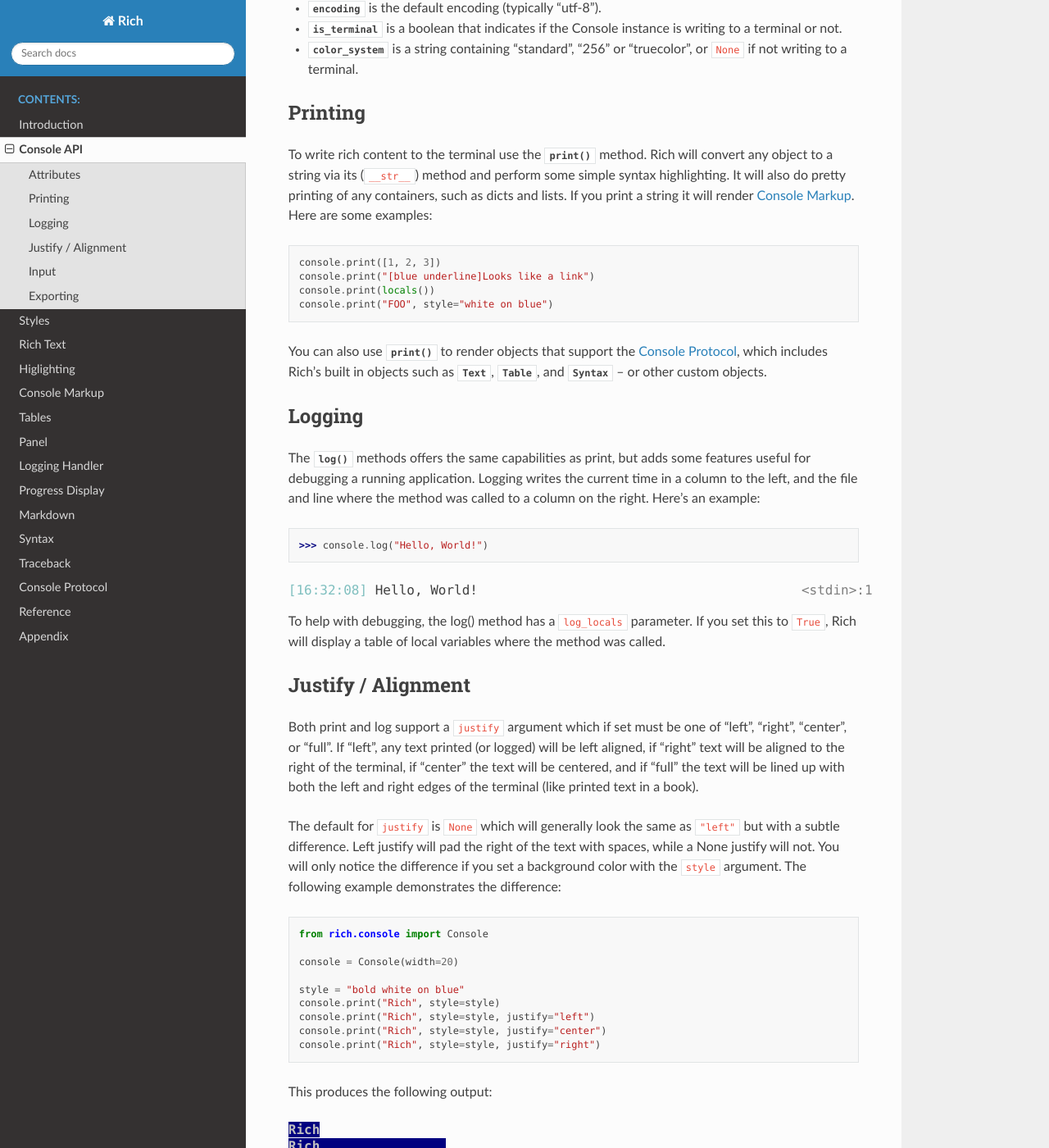
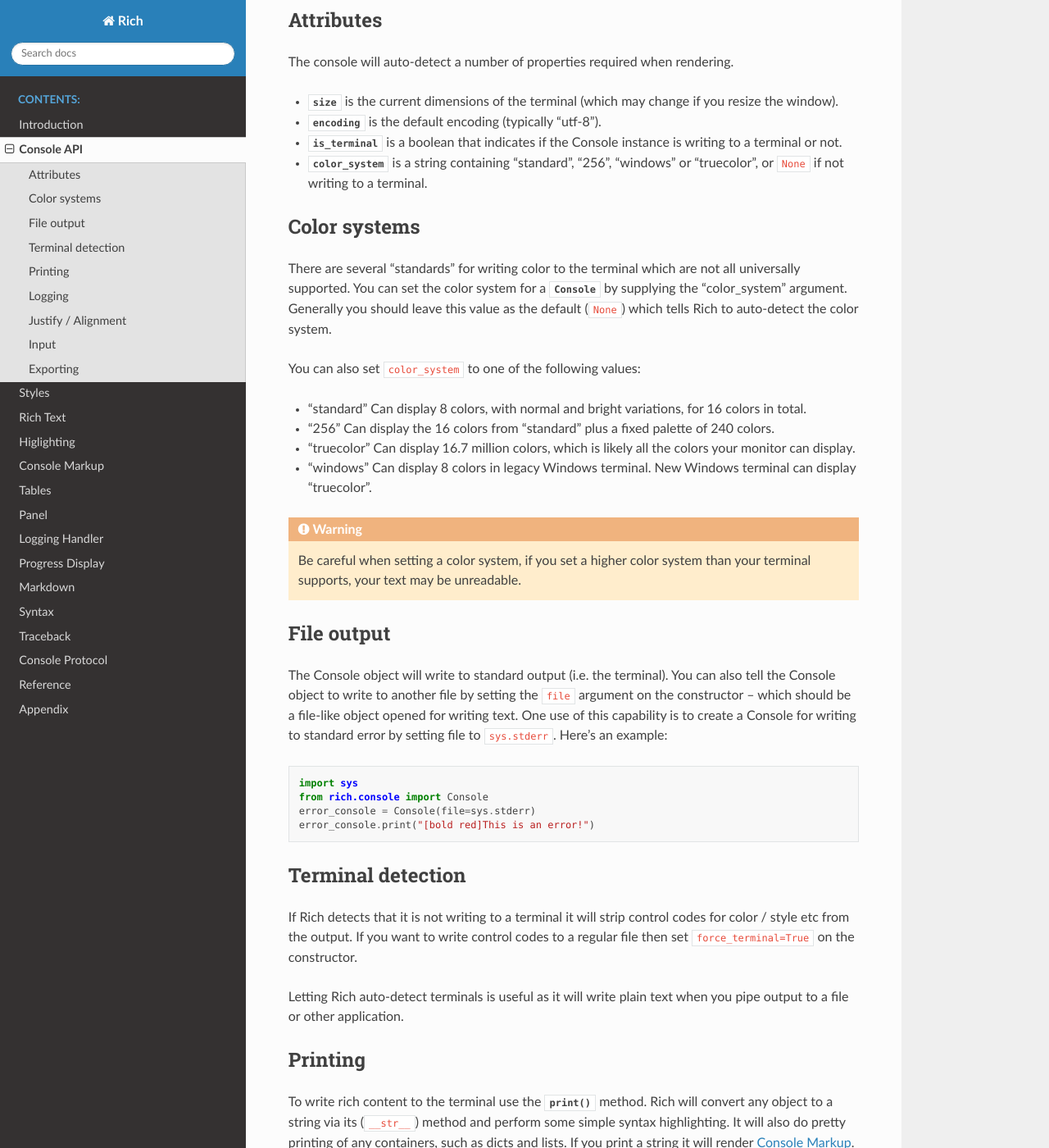
Before and after one commit to Textualize/rich, a Sphinx documentation site: the page built from docs/source/console.rst, in a window 1280 px wide and 1400 px high, scrolled down 543 px. Shown: the whole window at 82% size. Built offline with Sphinx 7.4.7 and the Read the Docs theme 2.0.0, drawn with Linux system fonts in a browser that asks for light colours; some of the changed text lies outside the part shown.

Commit message:
console docs

```diff
--- a/docs/source/console.rst
+++ b/docs/source/console.rst
@@ -1,10 +1,14 @@
 Console API
 ===========
 
-For complete control over terminal formatting, Rich offers a :class:`~rich.console.Console` class. Most applications will require a single Console instance, so you may want to create one at the module level or as an attribute of your top-level object. For example::
+For complete control over terminal formatting, Rich offers a :class:`~rich.console.Console` class. Most applications will require a single Console instance, so you may want to create one at the module level or as an attribute of your top-level object. For example, you  could add a file called "console.py" to your project::
 
     from rich.console import Console
     console = Console()
+
+Then you can import the console from anywhere in your project like this::
+
+    from my_project.console import console
 
 The console object handles the mechanics of generating ANSI escape sequences for color and style. It will auto-detect the capabilities of the terminal and convert colors if necessary.
 
@@ -17,7 +21,42 @@
 * :obj:`~rich.console.Console.size` is the current dimensions of the terminal (which may change if you resize the window).
 * :obj:`~rich.console.Console.encoding` is the default encoding (typically "utf-8").
 * :obj:`~rich.console.Console.is_terminal` is a boolean that indicates if the Console instance is writing to a terminal or not.
-* :obj:`~rich.console.Console.color_system` is a string containing "standard", "256" or "truecolor", or ``None`` if not writing to a terminal.
+* :obj:`~rich.console.Console.color_system` is a string containing "standard", "256", "windows" or "truecolor", or ``None`` if not writing to a terminal.
+
+
+Color systems
+-------------
+
+There are several "standards" for writing color to the terminal which are not all universally supported. You can set the color system for a :class:`~rich.console.Console` by supplying the "color_system" argument. Generally you should leave this value as the default (``None``) which tells Rich to auto-detect the color system.
+
+You can also set ``color_system`` to one of the following values:
+
+* "standard" Can display 8 colors, with normal and bright variations, for 16 colors in total.
+* "256" Can display the 16 colors from "standard" plus a fixed palette of 240 colors.
+* "truecolor" Can display 16.7 million colors, which is likely all the colors your monitor can display.
+* "windows" Can display 8 colors in legacy Windows terminal. New Windows terminal can display "truecolor".
+
+.. warning::
+    Be careful when setting a color system, if you set a higher color system than your terminal supports, your text may be unreadable.
+
+
+File output
+-----------
+
+The Console object will write to standard output (i.e. the terminal). You can also tell the Console object to write to another file by setting the ``file`` argument on the constructor -- which should be a file-like object opened for writing text. One use of this capability is to create a Console for writing to standard error by setting file to ``sys.stderr``. Here's an example::
+
+    import sys
+    from rich.console import Console
+    error_console = Console(file=sys.stderr)
+    error_console.print("[bold red]This is an error!")
+
+
+Terminal detection
+------------------
+
+If Rich detects that it is not writing to a terminal it will strip control codes for color / style etc from the output. If you want to write control codes to a regular file then set ``force_terminal=True`` on the constructor.
+
+Letting Rich auto-detect terminals is useful as it will write plain text when you pipe output to a file or other application.
 
 
 Printing
```
